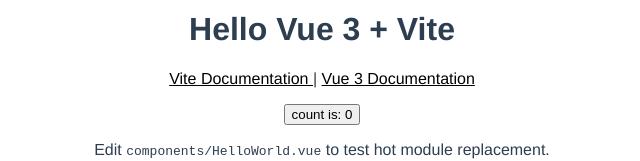
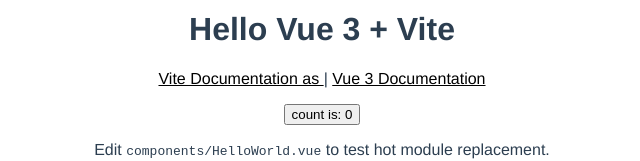
Before and after one commit to mcavady/vite-shopify, a Vue app: page / in a window 1280 px wide. Shown: the part 274-435 px from the top of the page, without its empty margins (318-958 px from the left). Built offline with nearby package versions, Linux system fonts and the light colour scheme.

Commit message:
string edit
string edit

```diff
--- a/src/components/HelloWorld.vue
+++ b/src/components/HelloWorld.vue
@@ -3,7 +3,7 @@
 
   <p>
     <a href="https://vitejs.dev/guide/features.html" target="_blank">
-      Vite Documentation
+      Vite Documentation as
     </a>
     |
     <a href="https://v3.vuejs.org/" target="_blank">Vue 3 Documentation</a>
```
